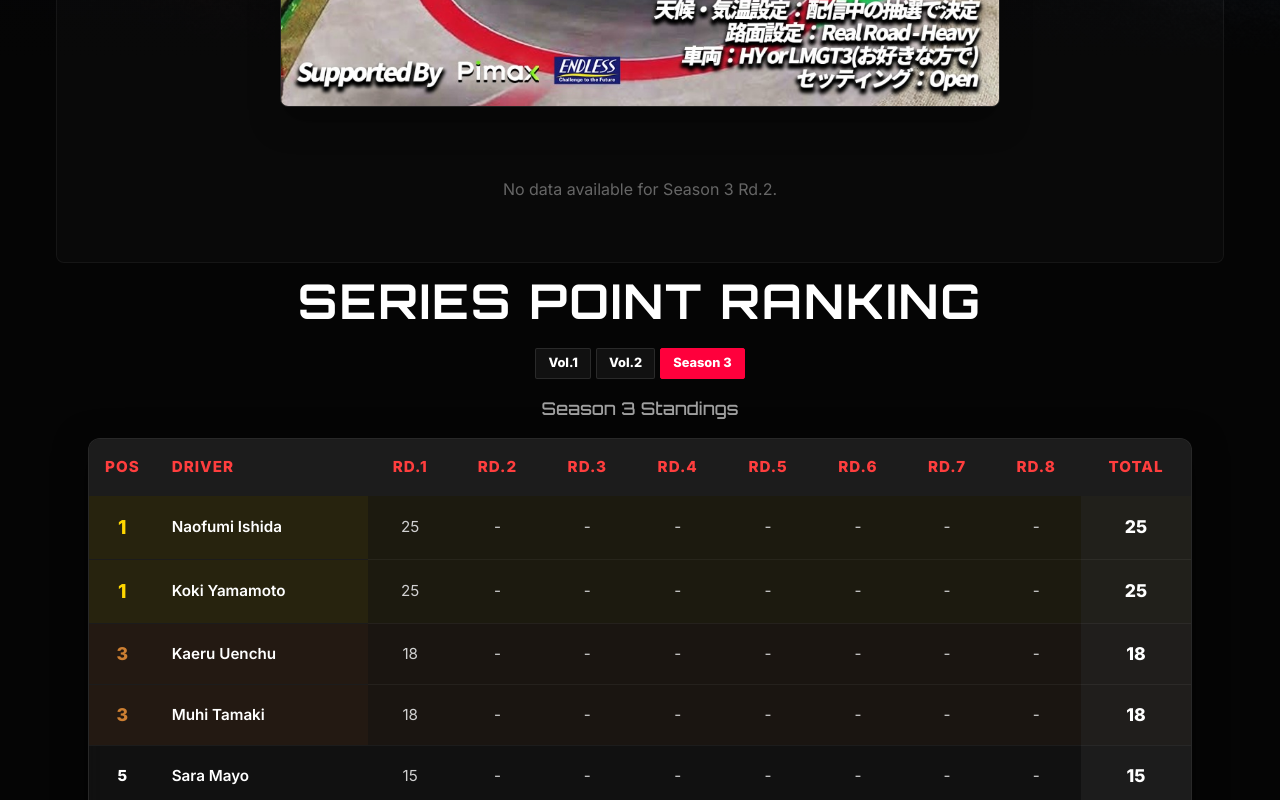
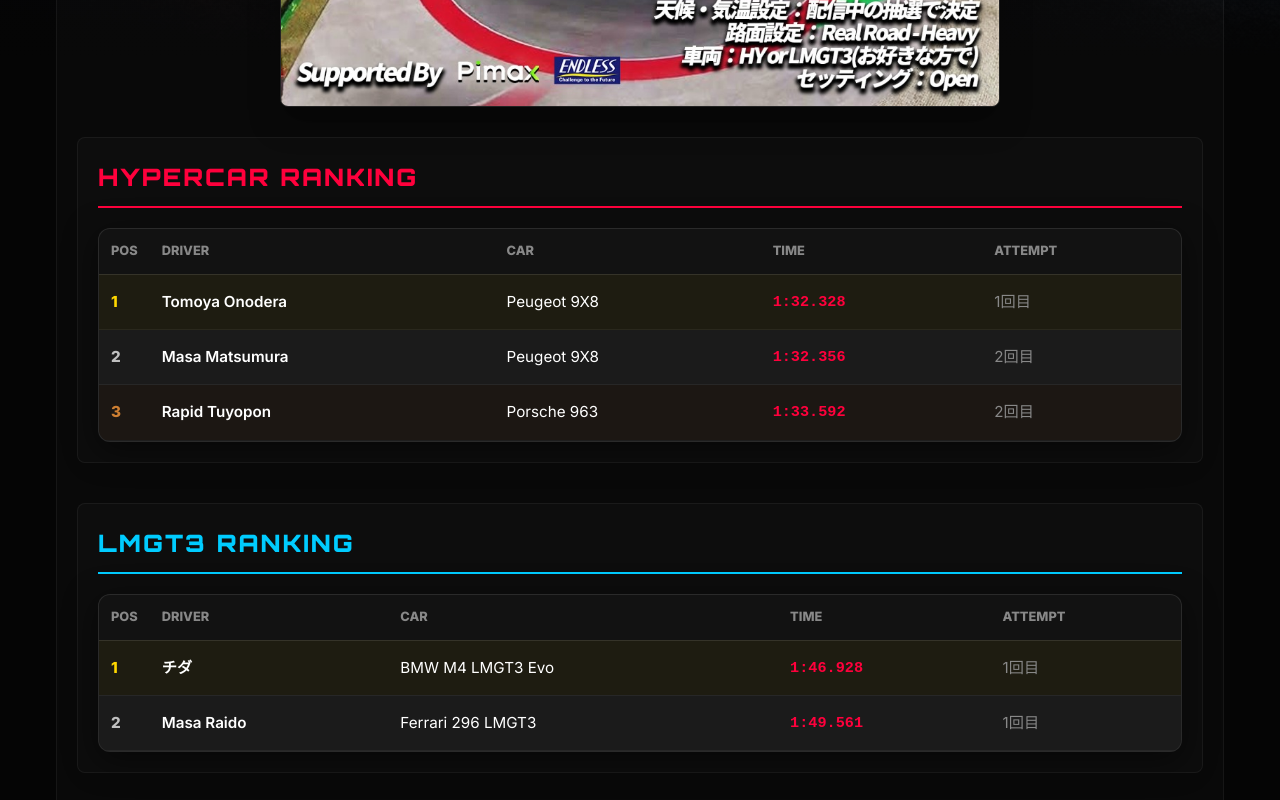
Before and after one commit to ciccida/wec-sprint-series, a React (Vite) app: page /results in a window 1280 px wide. Shown: the part 740-1540 px from the top of the page. Built offline with nearby package versions, Linux system fonts and the light colour scheme; no server answers.

Commit message:
Update Season 3 Rd.2 interim results for Attack Portimao

```diff
--- a/src/data/timeAttackData.js
+++ b/src/data/timeAttackData.js
@@ -23,7 +23,16 @@ export const timeAttackData = {
         { name: "チダ(ciccida)", class: "LMGT3", car: "Lexus RC F LMGT3", time: "1:51.387", attempt: 2 }
       ]
     },
-    "2": { image: "/images/ta/vol3_rd2_cover.jpg", results: [] },
+    "2": {
+      image: "/images/ta/vol3_rd2_cover.jpg",
+      results: [
+        { name: "Tomoya Onodera", class: "HYPERCAR", car: "Peugeot 9X8", time: "1:32.328", attempt: 1 },
+        { name: "Masa Matsumura", class: "HYPERCAR", car: "Peugeot 9X8", time: "1:32.356", attempt: 2 },
+        { name: "Rapid Tuyopon", class: "HYPERCAR", car: "Porsche 963", time: "1:33.592", attempt: 2 },
+        { name: "チダ", class: "LMGT3", car: "BMW M4 LMGT3 Evo", time: "1:46.928", attempt: 1 },
+        { name: "Masa Raido", class: "LMGT3", car: "Ferrari 296 LMGT3", time: "1:49.561", attempt: 1 }
+      ]
+    },
     "3": { image: "", results: [] },
     "4": { image: "", results: [] },
     "5": { image: "", results: [] },
```
Also changed, not shown: src/data/._timeAttackData.js (added), src/pages/._Tracker.jsx (added).
